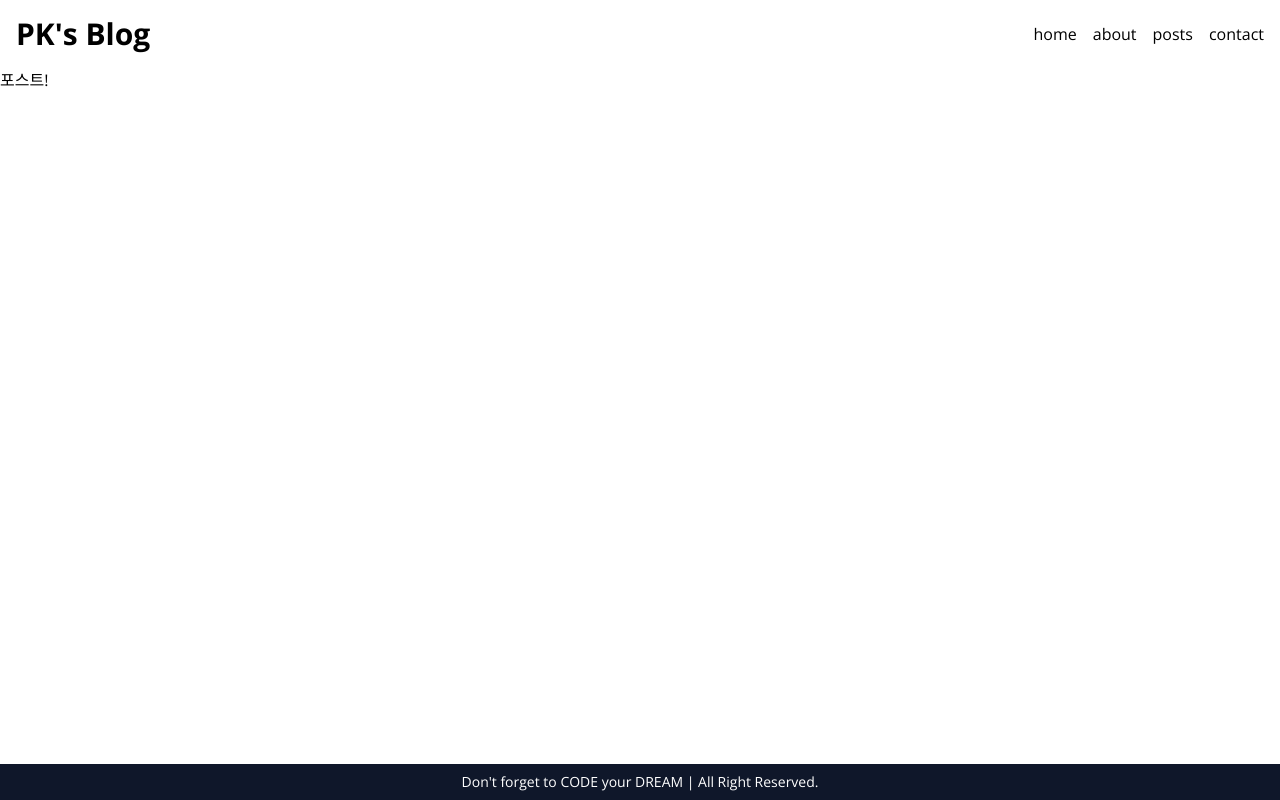
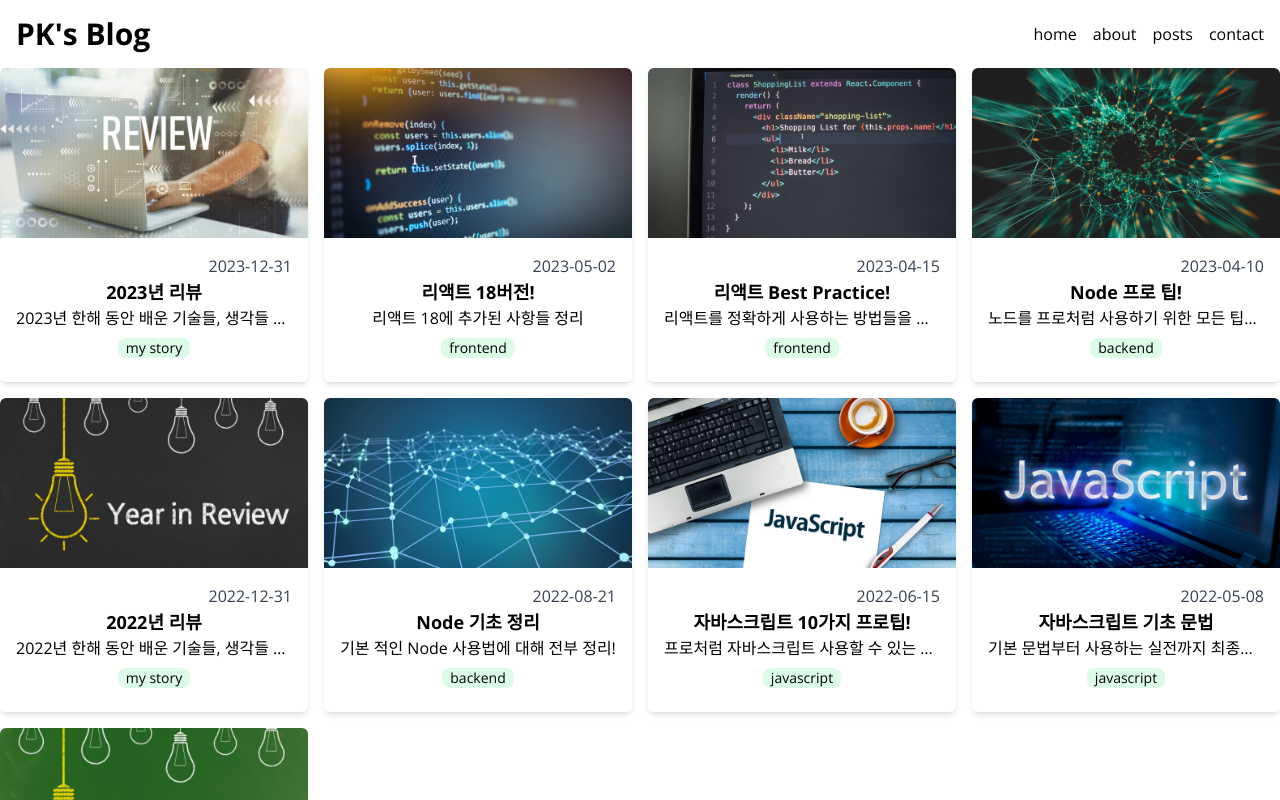
Before and after one commit to presentKey/next-blog, a Next.js app: page /posts in a window 1280 px wide. Built offline with nearby package versions, Linux system fonts and the light colour scheme.

Commit message:
new: 포스트 페이지 필터 기능

```diff
--- a/src/app/posts/page.tsx
+++ b/src/app/posts/page.tsx
@@ -1,3 +1,9 @@
-export default function PostsPage() {
-  return <div>포스트!</div>;
+import FilterablePosts from '@/components/FilterablePosts';
+import { getAllPosts } from '@/service/posts';
+
+export default async function PostsPage() {
+  const posts = await getAllPosts();
+  const categories = [...new Set(posts.map((post) => post.category))];
+
+  return <FilterablePosts posts={posts} categories={categories} />;
 }
--- /dev/null
+++ b/src/components/Categories.tsx
@@ -0,0 +1,20 @@
+type Props = {
+  categories: string[];
+  selected: string;
+  onClick: (category: string) => void;
+};
+
+export default function Categories({ categories, selected, onClick }: Props) {
+  return (
+    <section>
+      <h2>Category</h2>
+      <ul>
+        {categories.map((category) => (
+          <li key={category} onClick={() => onClick(category)}>
+            {category}
+          </li>
+        ))}
+      </ul>
+    </section>
+  );
+}
--- /dev/null
+++ b/src/components/FilterablePosts.tsx
@@ -0,0 +1,32 @@
+'use client';
+
+import { Post } from '@/service/posts';
+import { useState } from 'react';
+import PostsGird from './PostsGird';
+import Categories from './Categories';
+
+type Props = {
+  posts: Post[];
+  categories: string[];
+};
+
+const ALL_POSTS = 'All Posts';
+
+export default function FilterablePosts({ posts, categories }: Props) {
+  const [selected, setSelected] = useState(ALL_POSTS);
+  const filtered =
+    selected === ALL_POSTS
+      ? posts
+      : posts.filter((post) => post.category === selected);
+
+  return (
+    <section>
+      <PostsGird posts={filtered} />
+      <Categories
+        categories={[ALL_POSTS, ...categories]}
+        selected={selected}
+        onClick={setSelected}
+      />
+    </section>
+  );
+}
```
